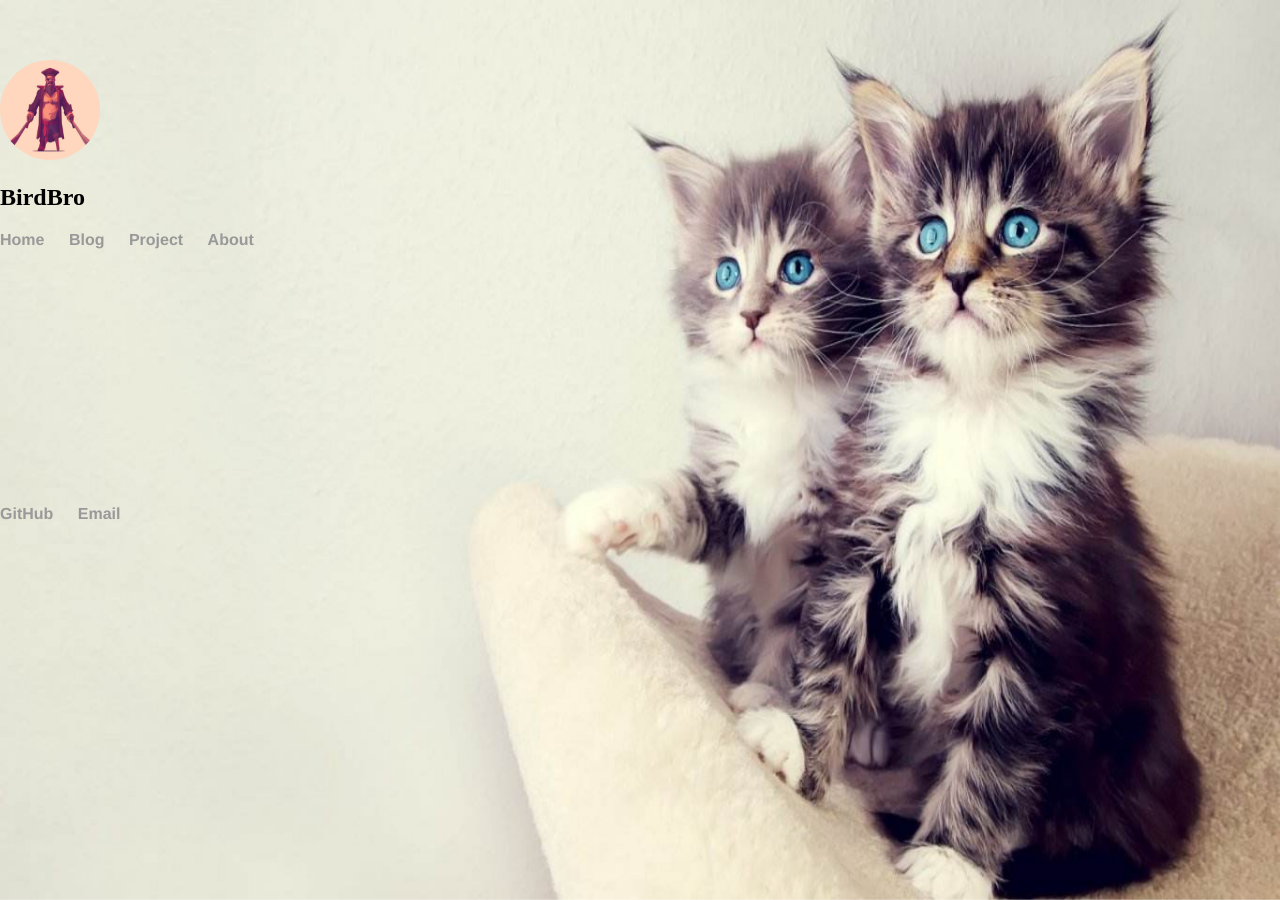
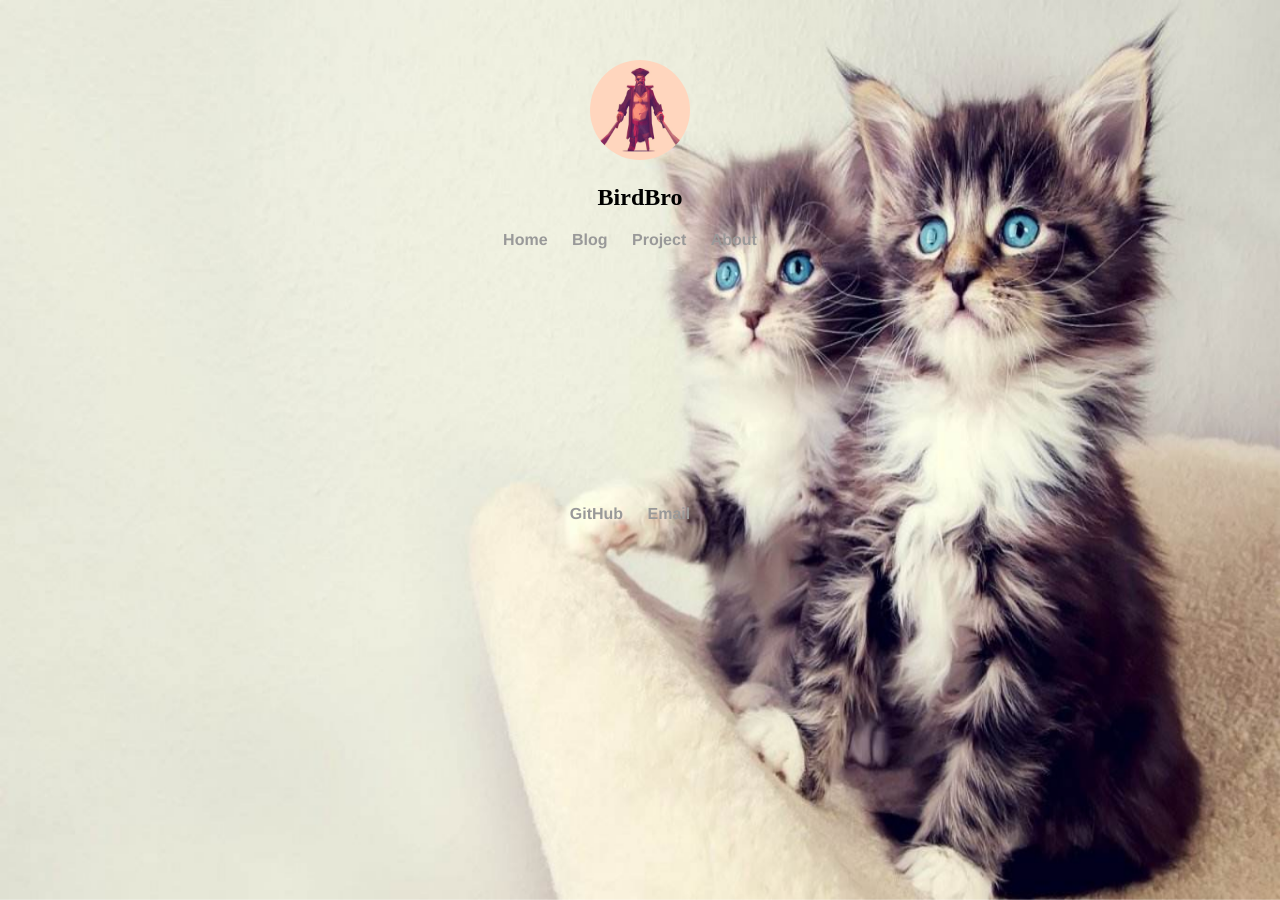
Before and after one commit to netassa/netassa.github.io, a Jekyll site: the page built from index.html, in a window 1280 px wide. Built offline with Jekyll 4.4.1, drawn with Linux system fonts in a browser that asks for light colours.

Commit message:
Update main.css

```diff
--- a/css/main.css
+++ b/css/main.css
@@ -5,6 +5,8 @@ body {
 nav ul li, footer ul li {
     display: inline;
     margin-right: 20px;
+}
+.head {
     text-align: center
 }
 a {
```
